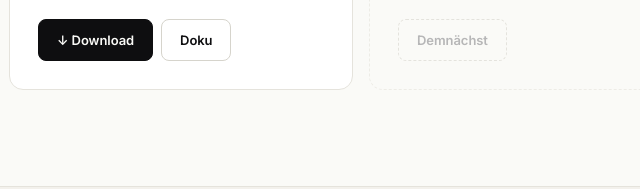
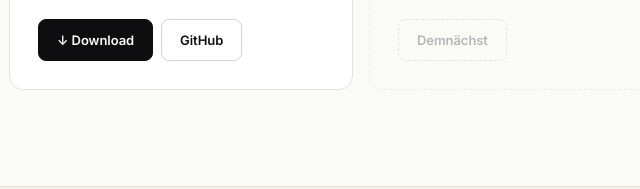
Before and after one commit to omsipe/PT-Media, a plain HTML site: page index.html in a window 1280 px wide. Shown: the part 1334-1523 px from the top of the page, 459-1099 px from the left. Drawn offline with Linux system fonts and the light colour scheme.

Commit message:
Update link text from 'Doku' to 'GitHub'

```diff
--- a/index.html
+++ b/index.html
@@ -380,7 +380,7 @@
         </ul>
         <div class="app-actions">
           <a href="https://github.com/omsipe/companion-module-soundboard-bridge/releases/download/companion-module-soundboard-bridge/soundboard-bridge-1.0.0.tgz" class="btn">↓ Download</a>
-          <a href="https://github.com/omsipe/companion-module-soundboard-bridge" class="btn secondary">Doku</a>
+          <a href="https://github.com/omsipe/companion-module-soundboard-bridge" class="btn secondary">GitHub</a>
         </div>
       </div>
 
```
